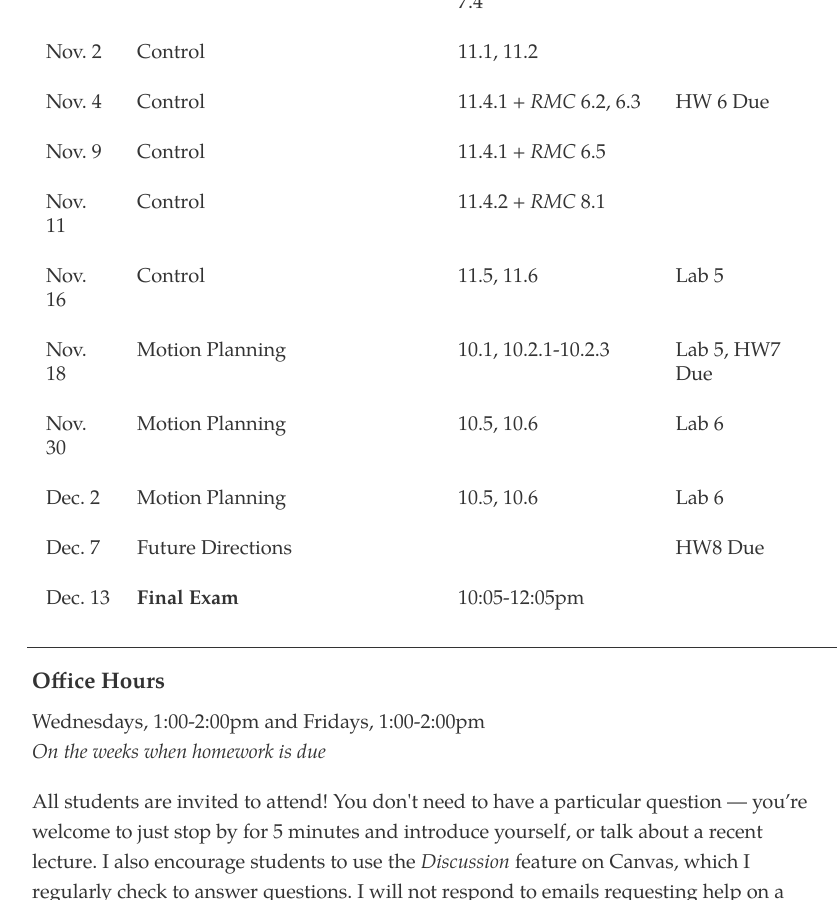
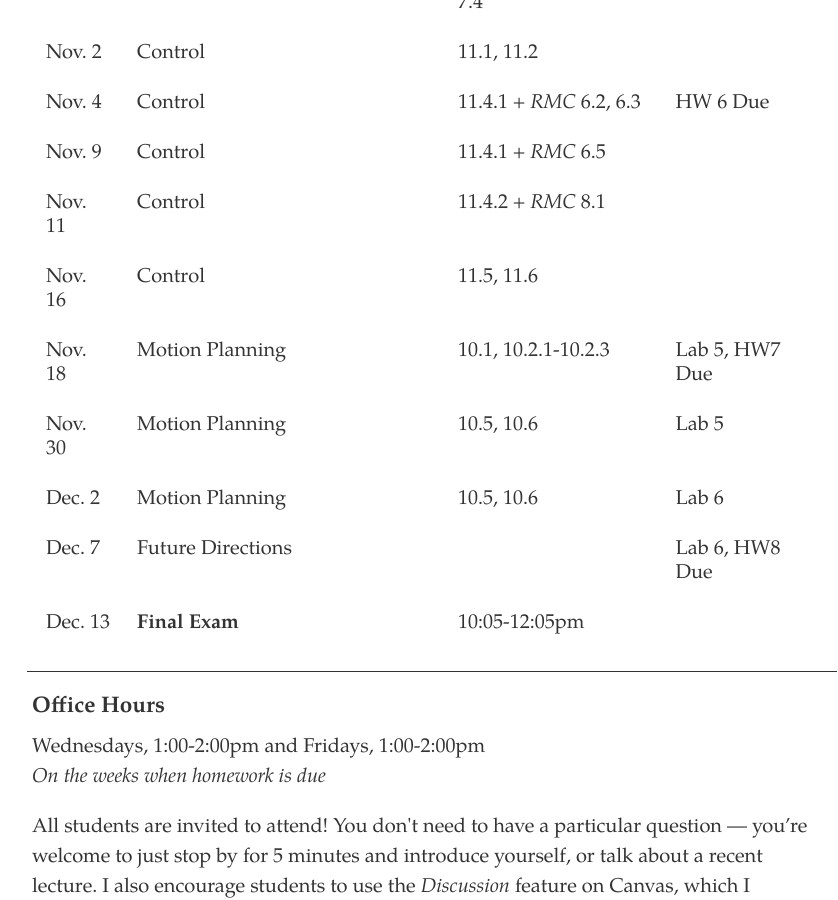
Before and after one commit to dylan-losey/dylan-losey.github.io, a Jekyll site: the page built from me4524-fall21.html, in a window 1280 px wide and 900 px high, scrolled down 3498 px. Shown: the whole window, without its empty margins (208-1046 px from the left). Built offline with Jekyll 4.4.1, drawn with Linux system fonts in a browser that asks for light colours; nearby versions of some CDN libraries; some of the changed lines change nothing that is shown.

Commit message:
lab update

```diff
--- a/me4524-fall21.html
+++ b/me4524-fall21.html
@@ -299,7 +299,7 @@ tags: me4524-fall2021
       <td>Nov. 16</td>
       <td>Control</td>
       <td>11.5, 11.6</td>
-      <td>Lab 5</td>
+      <td></td>
     </tr>
     <tr>
       <td>Nov. 18</td>
@@ -311,7 +311,7 @@ tags: me4524-fall2021
       <td>Nov. 30</td>
       <td>Motion Planning</td>
       <td>10.5, 10.6</td>
-      <td>Lab 6</td>
+      <td>Lab 5</td>
     </tr>
     <tr>
       <td>Dec. 2</td>
@@ -323,7 +323,7 @@ tags: me4524-fall2021
       <td>Dec. 7</td>
       <td>Future Directions</td>
       <td></td>
-      <td>HW8 Due</td>
+      <td>Lab 6, HW8 Due</td>
     </tr>
     <tr>
       <td>Dec. 13</td>
```
